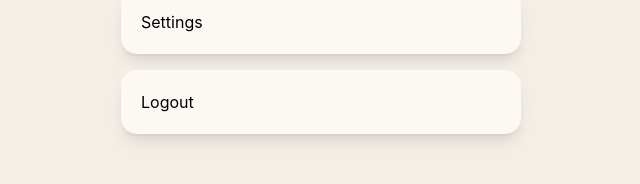
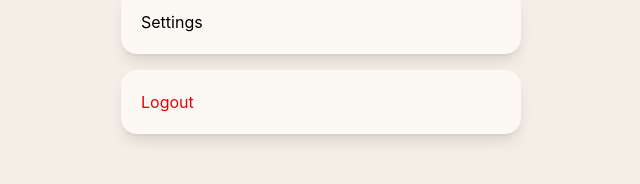
Before and after one commit to Naman02016/Financial-Behavior-Analyzer, a React (Vite) app in the folder frontend/: page /profile in a window 1280 px wide. Shown: the part 198-382 px from the top of the page, without its empty margins (319-959 px from the left). Built offline with nearby package versions, Linux system fonts and the light colour scheme.

Commit message:
Add profile improvements and logout functionality

```diff
--- a/frontend/src/pages/Profile.tsx
+++ b/frontend/src/pages/Profile.tsx
@@ -1,6 +1,9 @@
+import { useNavigate } from "react-router-dom";
 import BottomNav from "../components/BottomNav";
 
 function Profile() {
+  const navigate = useNavigate();
+
   return (
     <div className="min-h-screen bg-[#F5EEE6] pb-28">
 
@@ -12,15 +15,22 @@ function Profile() {
 
         <div className="space-y-4">
 
-          <button className="w-full rounded-2xl bg-[#FCF8F3] p-5 text-left shadow-lg">
+          <button
+            className="w-full rounded-2xl bg-[#FCF8F3] p-5 text-left shadow-lg"
+          >
             Account
           </button>
 
-          <button className="w-full rounded-2xl bg-[#FCF8F3] p-5 text-left shadow-lg">
+          <button
+            className="w-full rounded-2xl bg-[#FCF8F3] p-5 text-left shadow-lg"
+          >
             Settings
           </button>
 
-          <button className="w-full rounded-2xl bg-[#FCF8F3] p-5 text-left shadow-lg">
+          <button
+            onClick={() => navigate("/")}
+            className="w-full rounded-2xl bg-[#FCF8F3] p-5 text-left shadow-lg text-red-600"
+          >
             Logout
           </button>
 
```
